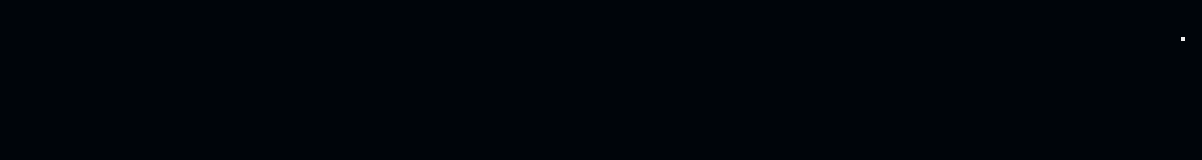
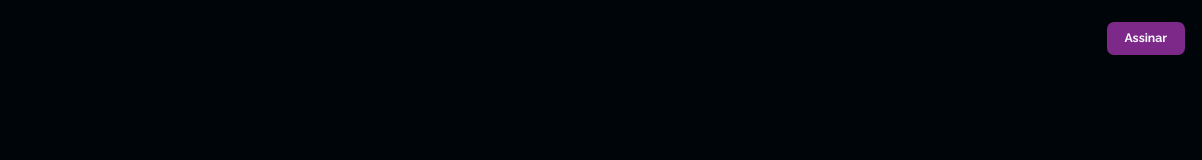
Before and after one commit to joao-sillva/encantos-literarios, a plain HTML site: page index.html in a window 1280 px wide. Shown: the full height of the page, 78-1280 px from the left. Drawn offline with Linux system fonts and the light colour scheme.

Commit message:
Add button

```diff
--- /dev/null
+++ b/styles/button.css
@@ -0,0 +1,61 @@
+.btn {
+  display: flex;
+  align-items: center;
+  justify-content: center;
+
+  padding: 0.75rem 1.25rem;
+  border: none;
+  border-radius: .5rem;
+  cursor: pointer;
+
+  color: var(--text-title);
+  font: var(--button);
+  font-weight: 700;
+
+  position: relative;
+  overflow: hidden;
+  z-index: 1;
+
+  &:hover::before {
+    top: 50%;
+    left: 50%;
+    width: 120%;
+    height: 300%;
+    z-index: 0;
+  }
+
+  &::before {
+    content: '';
+    position: absolute;
+    width: 0;
+    height: 0;
+    top: 50%;
+    left: 50%;
+
+    transition: width 0.6s ease, height 0.6s ease, top 0.6s ease, left 0.6s ease;
+    border-radius: 50%;
+    z-index: 0;
+    transform: translate(-50%, -50%);
+  }
+
+  &::after {
+    content: attr(aria-label);
+    z-index: 1;
+  }
+
+  &.btn-primary {
+    background-color: var(--pink-dark);
+
+    &::before {
+      background-color: var(--pink-base);
+    }
+  }
+
+  &.btn-secondary {
+    background-color: var(--blue-dark);
+
+    &::before {
+      background-color: var(--blue-mid);
+    }
+  }
+}
--- a/styles/index.css
+++ b/styles/index.css
@@ -1,2 +1,3 @@
 @import url(global.css);
 @import url(header.css);
+@import url(button.css);
```
